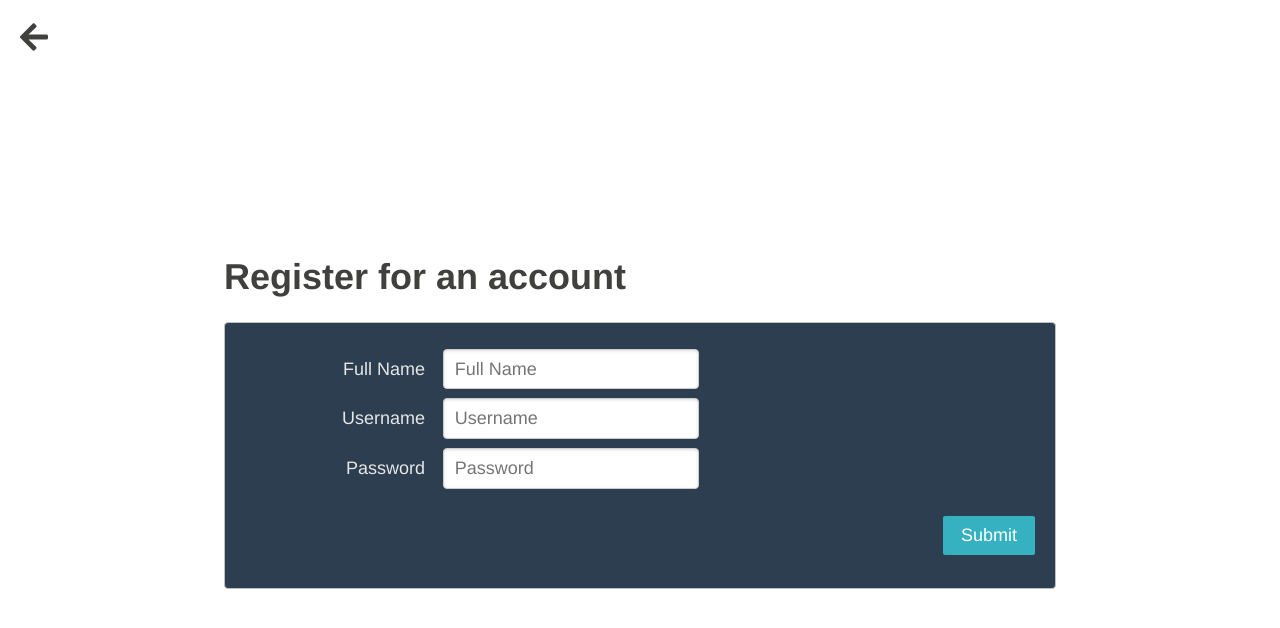
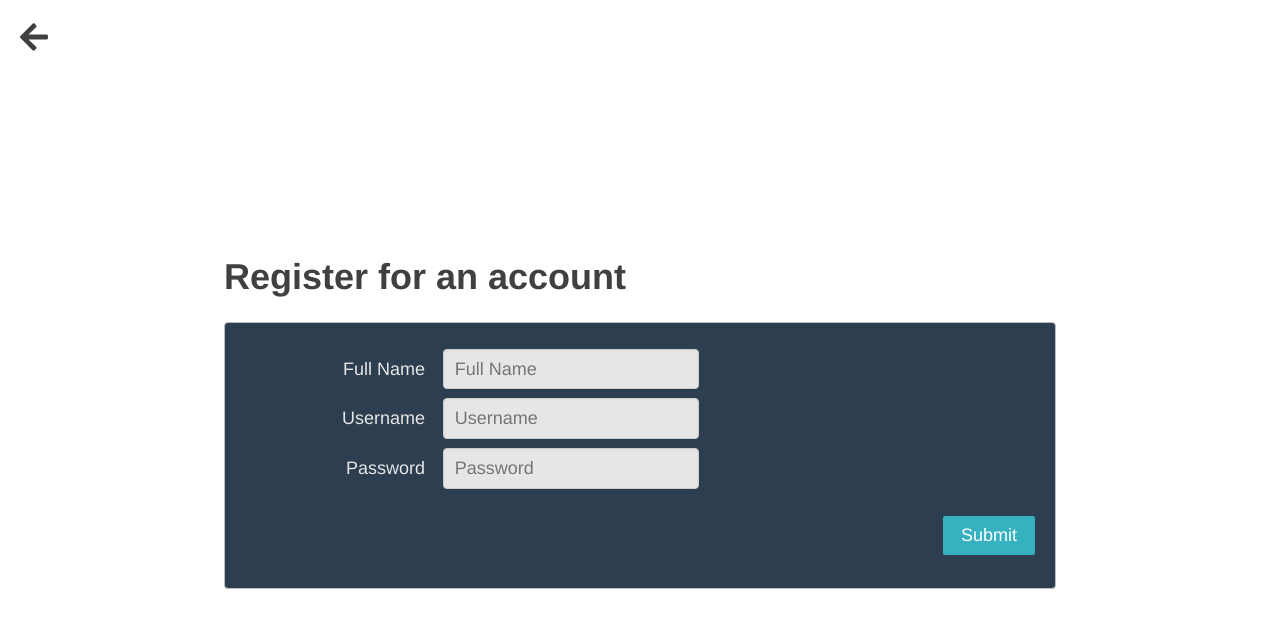
Before and after one commit to a1994lex/goalmaker, a Vue app: page / in a window 1280 px wide. Both pictures are taken after typing "Sample", "Sample123" into the empty fields and a click on the button "Register". Shown: the top 628 px of the page. Built offline with nearby package versions, Linux system fonts and the light colour scheme; no server answers.

Commit message:
Fix styles

```diff
--- a/src/components/Login.vue
+++ b/src/components/Login.vue
@@ -96,6 +96,7 @@ form {
 }
 input {
   background-color: #e6e6e6;
+  color: #2d3e50;
 }
 
 .back-arrow:hover {
--- a/src/components/Register.vue
+++ b/src/components/Register.vue
@@ -69,6 +69,10 @@ form {
 .pure-controls {
   display: flex;
 }
+input {
+  background-color: #e6e6e6;
+  color: #2d3e50;
+}
 
 .pure-controls button {
   margin-left: auto;
```
